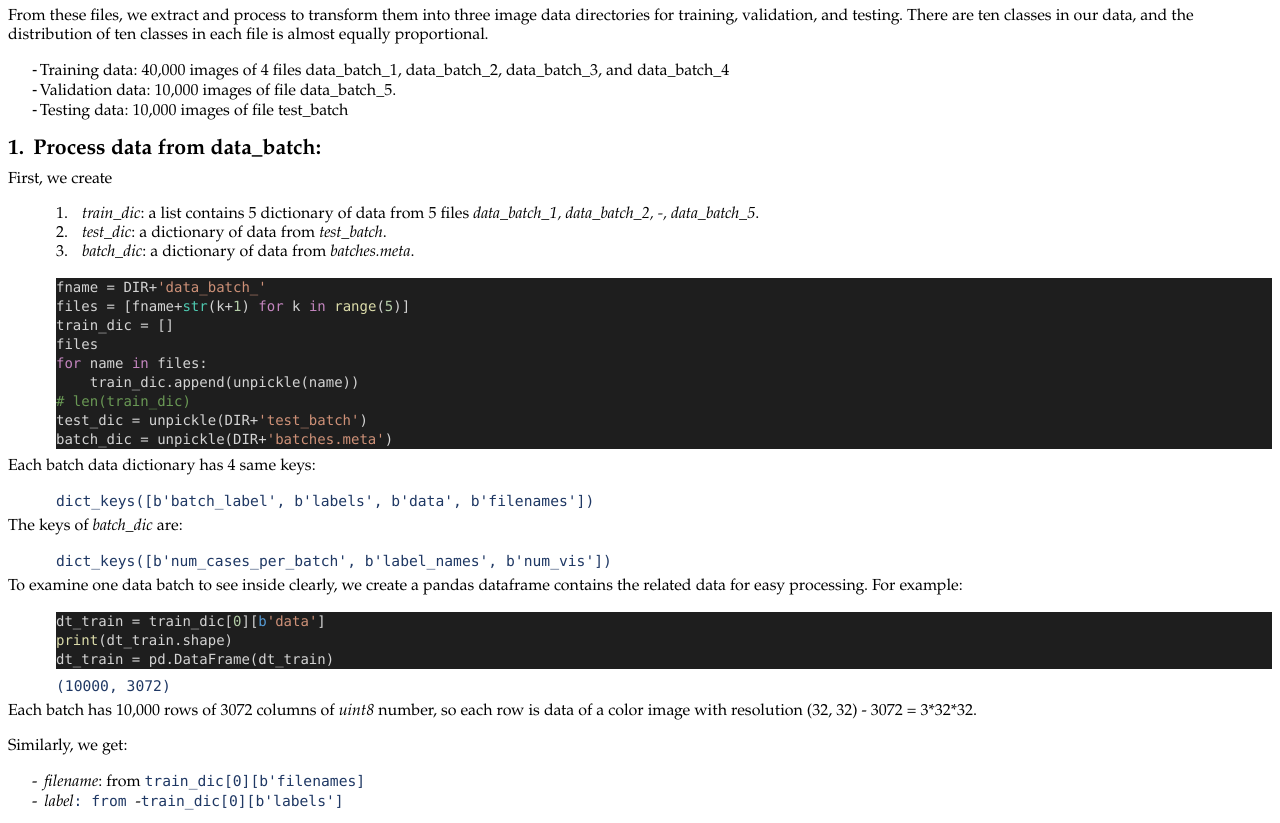
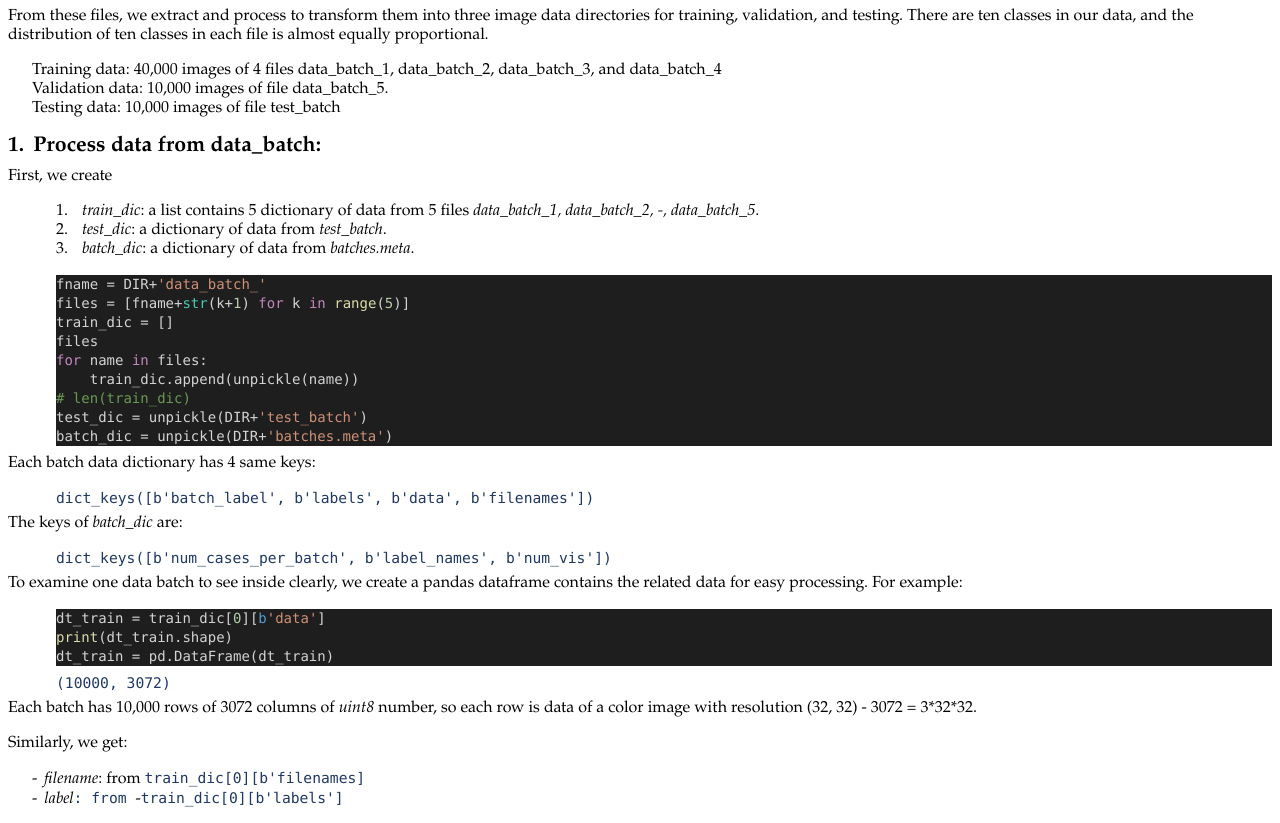
Before and after one commit to ngandn18/intro, a plain HTML site: page project_6.html in a window 1280 px wide. Shown: the part 1309-2132 px from the top of the page. Drawn offline with Linux system fonts and the light colour scheme.

Commit message:
Update project_6.html
Special character.

```diff
--- a/project_6.html
+++ b/project_6.html
@@ -573,17 +573,17 @@ testing. There are ten classes in our data, and the distribution of ten classes
 in each file is almost equally proportional.</span></p>
 
 <p class=MsoListParagraphCxSpFirst style='text-indent:-.25in'><span lang=EN-US
-style='font-family:Arial'>-<span style='font:7.0pt "Times New Roman"'>
+style='font-family:Arial'><span style='font:7.0pt "Times New Roman"'>
 </span></span><span lang=EN-US>Training data: 40,000 images of 4 files data_batch_1,
 data_batch_2, data_batch_3, and data_batch_4</span></p>
 
 <p class=MsoListParagraphCxSpMiddle style='text-indent:-.25in'><span
-lang=EN-US style='font-family:Arial'>-<span style='font:7.0pt "Times New Roman"'>
+lang=EN-US style='font-family:Arial'><span style='font:7.0pt "Times New Roman"'>
 </span></span><span lang=EN-US>Validation data: 10,000 images of file
 data_batch_5.</span></p>
 
 <p class=MsoListParagraphCxSpLast style='text-indent:-.25in'><span lang=EN-US
-style='font-family:Arial'>-<span style='font:7.0pt "Times New Roman"'>
+style='font-family:Arial'><span style='font:7.0pt "Times New Roman"'>
 </span></span><span lang=EN-US>Testing data: 10,000 images of file test_batch</span></p>
 
 <h2><a name="_Toc93645204"><span lang=EN-US>1.<span style='font:7.0pt "Times New Roman"'>&nbsp;&nbsp;&nbsp;
```
